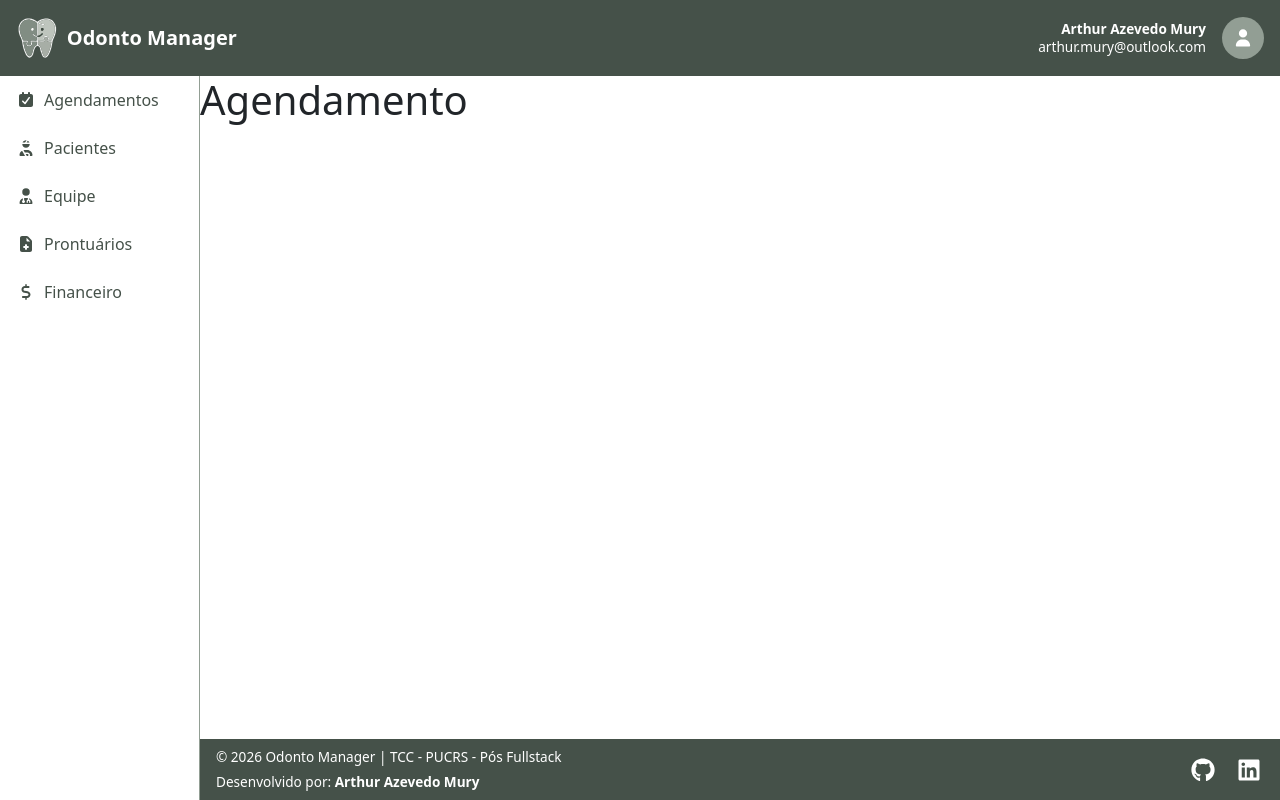
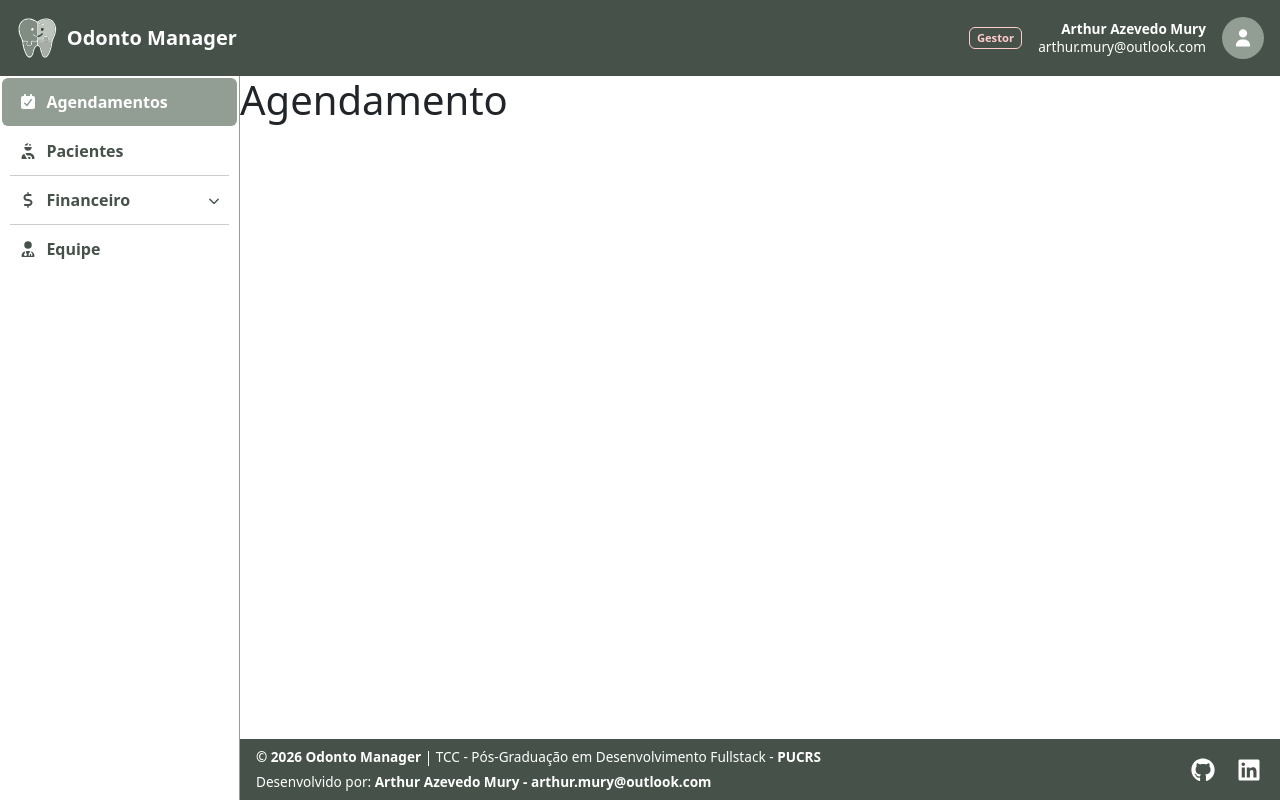
Before and after one commit to muryarth/tcc-pucrs-pos-fullstack, a React (Vite) app in the folder app-front-odonto-manager/client-side-web/: page / in a window 1280 px wide. Built offline with nearby package versions, Linux system fonts and the light colour scheme.

Commit message:
feat: subindo melhorias de layout na sidebar e no header da aplicação no browser

```diff
--- a/app-front-odonto-manager/client-side-web/src/components/Layout/components/Footer/index.tsx
+++ b/app-front-odonto-manager/client-side-web/src/components/Layout/components/Footer/index.tsx
@@ -7,10 +7,12 @@ function FooterComponent() {
     <footer className="app-layout-footer d-none d-md-flex align-items-center justify-content-between px-3 py-2">
       <div>
         <p className="m-0 mb-1">
-          © 2026 Odonto Manager | TCC - PUCRS - Pós Fullstack
+          <strong>© 2026 Odonto Manager</strong> | TCC - Pós-Graduação em
+          Desenvolvimento Fullstack - <strong>PUCRS</strong>
         </p>
         <p className="m-0">
-          Desenvolvido por: <strong>Arthur Azevedo Mury</strong>
+          Desenvolvido por:{" "}
+          <strong>Arthur Azevedo Mury - arthur.mury@outlook.com</strong>
         </p>
       </div>
       <div className="d-flex gap-3 fs-4">
--- a/app-front-odonto-manager/client-side-web/src/components/Layout/components/Header/index.tsx
+++ b/app-front-odonto-manager/client-side-web/src/components/Layout/components/Header/index.tsx
@@ -1,3 +1,4 @@
+import React from "react";
 import "./style.css";
 import appLogo from "../../../../assets/app-logo.svg";
 import { FontAwesomeIcon } from "@fortawesome/react-fontawesome";
@@ -7,7 +8,25 @@ type HeaderProps = {
   onToggleSidebar: () => void;
 };
 
+type UserRole =
+  | "strategic-manager"
+  | "operational-assistant"
+  | "operational-dentist";
+
+const roles: { key: UserRole; label: string; color: string }[] = [
+  { key: "strategic-manager", label: "Gestor", color: "#ffcccc" },
+  {
+    key: "operational-assistant",
+    label: "Assistente Administrativo",
+    color: "#ccccff",
+  },
+  { key: "operational-dentist", label: "Dentista", color: "#ccffcc" },
+];
+
 function HeaderComponent({ onToggleSidebar }: HeaderProps) {
+  const userRole: UserRole = "strategic-manager"; // Simulação de role do usuário
+  const role = roles.find((r) => r.key === userRole)!;
+
   return (
     <header className="app-layout-header d-flex align-items-center justify-content-between px-3">
       <div className="d-flex align-items-center gap-2">
@@ -17,6 +36,12 @@ function HeaderComponent({ onToggleSidebar }: HeaderProps) {
 
       <div className="d-flex align-items-center gap-3">
         <div className="d-none d-md-flex align-items-center gap-3">
+          <span
+            className="app-layout-header-role-badge"
+            style={{ "--badge-color": role.color } as React.CSSProperties}
+          >
+            {role.label}
+          </span>
           <div className="app-layout-header-user">
             <p className="m-0 fw-semibold">Arthur Azevedo Mury</p>
             <p className="m-0">arthur.mury@outlook.com</p>
--- a/app-front-odonto-manager/client-side-web/src/components/Layout/components/Header/style.css
+++ b/app-front-odonto-manager/client-side-web/src/components/Layout/components/Header/style.css
@@ -30,3 +30,13 @@ header.app-layout-header div.app-layout-header-user {
   line-height: 1.3;
   text-align: right;
 }
+
+header.app-layout-header span.app-layout-header-role-badge {
+  color: var(--badge-color);
+  border: 1px solid var(--badge-color);
+  border-radius: 6px;
+  padding: 0.1rem 0.45rem;
+  font-size: 0.7rem;
+  font-weight: 600;
+  white-space: nowrap;
+}
--- a/app-front-odonto-manager/client-side-web/src/components/Layout/components/Sidebar/index.tsx
+++ b/app-front-odonto-manager/client-side-web/src/components/Layout/components/Sidebar/index.tsx
@@ -1,7 +1,10 @@
-import { Link } from "react-router-dom";
+import { useState } from "react";
+import { Link, useLocation } from "react-router-dom";
 import { sidebarOptions } from "./options";
+import type { SidebarOption } from "./options";
 import "./style.css";
 import { FontAwesomeIcon } from "@fortawesome/react-fontawesome";
+import { faChevronDown, faChevronUp } from "@fortawesome/free-solid-svg-icons";
 
 type SidebarProps = {
   isOpen: boolean;
@@ -9,6 +12,30 @@ type SidebarProps = {
 };
 
 function SidebarComponent({ isOpen, isAnimating }: SidebarProps) {
+  const location = useLocation();
+
+  const hasActivePath = (option: SidebarOption) =>
+    option.navigationPaths.some((nav) => location.pathname === nav.path);
+
+  const isSinglePath = (option: SidebarOption) =>
+    option.navigationPaths.length === 1;
+
+  const [expanded, setExpanded] = useState<Record<string, boolean>>(() => {
+    const initial: Record<string, boolean> = {};
+    sidebarOptions.forEach((option) => {
+      if (!isSinglePath(option)) {
+        initial[option.label] = hasActivePath(option);
+      }
+    });
+    return initial;
+  });
+
+  const toggleExpand = (label: string) => {
+    setExpanded((prev) => ({ ...prev, [label]: !prev[label] }));
+  };
+
+  const isActive = (path: string) => location.pathname === path;
+
   const classes = [
     "app-layout-sidebar",
     isOpen ? "sidebar-open" : "",
@@ -18,11 +45,49 @@ function SidebarComponent({ isOpen, isAnimating }: SidebarProps) {
   return (
     <ul className={classes}>
       {sidebarOptions.map((option) => (
-        <li key={option.navigationPath}>
-          <Link to={option.navigationPath}>
-            <FontAwesomeIcon icon={option.icon} />
-            {option.label}
-          </Link>
+        <li key={option.label}>
+          {isSinglePath(option) ? (
+            <Link
+              to={option.navigationPaths[0].path}
+              className={
+                isActive(option.navigationPaths[0].path) ? "active" : ""
+              }
+            >
+              <FontAwesomeIcon icon={option.icon} />
+              {option.label}
+            </Link>
+          ) : (
+            <>
+              <button
+                className={`sidebar-parent${hasActivePath(option) ? " active" : ""}`}
+                onClick={() => toggleExpand(option.label)}
+              >
+                <span className="d-flex align-items-center gap-2">
+                  <FontAwesomeIcon icon={option.icon} />
+                  {option.label}
+                </span>
+                <FontAwesomeIcon
+                  icon={expanded[option.label] ? faChevronUp : faChevronDown}
+                  className="sidebar-chevron"
+                />
+              </button>
+              {expanded[option.label] && (
+                <ul className="sidebar-suboptions">
+                  {option.navigationPaths.map((nav) => (
+                    <li key={nav.path}>
+                      <Link
+                        to={nav.path}
+                        className={isActive(nav.path) ? "active" : ""}
+                      >
+                        {nav.icon && <FontAwesomeIcon icon={nav.icon} />}
+                        {nav.label}
+                      </Link>
+                    </li>
+                  ))}
+                </ul>
+              )}
+            </>
+          )}
         </li>
       ))}
     </ul>
--- a/app-front-odonto-manager/client-side-web/src/components/Layout/components/Sidebar/options.ts
+++ b/app-front-odonto-manager/client-side-web/src/components/Layout/components/Sidebar/options.ts
@@ -1,37 +1,54 @@
+import type { IconDefinition } from "@fortawesome/fontawesome-svg-core";
 import {
   faCalendarCheck,
   faUserInjured,
   faUserDoctor,
-  faFileMedical,
   faDollarSign,
+  faStethoscope,
+  faBoxes,
 } from "@fortawesome/free-solid-svg-icons";
 
-const sidebarOptions = [
+type NavigationPath = {
+  label: string;
+  path: string;
+  icon?: IconDefinition;
+};
+
+type SidebarOption = {
+  label: string;
+  icon: IconDefinition;
+  navigationPaths: NavigationPath[];
+};
+
+const sidebarOptions: SidebarOption[] = [
   {
     label: "Agendamentos",
     icon: faCalendarCheck,
-    navigationPath: "/",
+    navigationPaths: [{ label: "Agendamentos", path: "/" }],
   },
   {
     label: "Pacientes",
     icon: faUserInjured,
-    navigationPath: "/pacientes",
+    navigationPaths: [{ label: "Pacientes", path: "/pacientes" }],
+  },
+  {
+    label: "Financeiro",
+    icon: faDollarSign,
+    navigationPaths: [
+      {
+        label: "Consultas",
+        path: "/financeiro/consultas",
+        icon: faStethoscope,
+      },
+      { label: "Materiais", path: "/financeiro/materiais", icon: faBoxes },
+    ],
   },
   {
     label: "Equipe",
     icon: faUserDoctor,
-    navigationPath: "/equipe",
-  },
-  {
-    label: "Prontuários",
-    icon: faFileMedical,
-    navigationPath: "/prontuarios",
-  },
-  {
-    label: "Financeiro",
-    icon: faDollarSign,
-    navigationPath: "/financeiro",
+    navigationPaths: [{ label: "Equipe", path: "/equipe" }],
   },
 ];
 
 export { sidebarOptions };
+export type { SidebarOption, NavigationPath };
--- a/app-front-odonto-manager/client-side-web/src/components/Layout/components/Sidebar/style.css
+++ b/app-front-odonto-manager/client-side-web/src/components/Layout/components/Sidebar/style.css
@@ -1,25 +1,112 @@
 ul.app-layout-sidebar {
-  width: 200px;
+  width: 240px;
   list-style-type: none;
   border-right: 1px solid var(--color-secondary);
-  padding: 0;
+  padding: 0.15rem 0.15rem;
   margin: 0;
   height: 100%;
   flex-shrink: 0;
+  overflow-y: auto;
 }
 
-ul.app-layout-sidebar li a {
+ul.app-layout-sidebar li a,
+ul.app-layout-sidebar li > button.sidebar-parent {
   display: flex;
   align-items: center;
   gap: 0.5rem;
   padding: 0.75rem 1rem;
   color: var(--color-primary);
+  font-weight: 600;
+  border-radius: 6px;
+  transition:
+    color 0.3s ease,
+    background-color 0.3s ease,
+    font-size 0.3s ease;
+}
+
+ul.app-layout-sidebar li a {
   text-decoration: none;
 }
 
-ul.app-layout-sidebar li a:hover {
-  transition: ease 0.3s;
-  background-color: var(--color-tertiary);
+ul.app-layout-sidebar li > button.sidebar-parent {
+  justify-content: space-between;
+  width: 100%;
+  background: none;
+  border: none;
+  cursor: pointer;
+  font-size: inherit;
+}
+
+ul.app-layout-sidebar li a:hover,
+ul.app-layout-sidebar li > button.sidebar-parent:hover {
+  background-color: var(--color-secondary);
+  color: var(--color-white);
+  font-size: 1.05rem;
+}
+
+ul.app-layout-sidebar li a.active,
+ul.app-layout-sidebar li > button.sidebar-parent.active {
+  background-color: var(--color-secondary);
+  color: var(--color-white);
+}
+
+ul.app-layout-sidebar > li::after {
+  content: "";
+  display: block;
+  height: 1px;
+  background-color: var(--color-gray);
+  margin: 0 0.5rem;
+  opacity: 1;
+  transition: opacity 0.2s ease;
+}
+
+ul.app-layout-sidebar > li:last-child::after,
+ul.app-layout-sidebar > li:hover::after,
+ul.app-layout-sidebar > li:has(+ li:hover)::after,
+ul.app-layout-sidebar > li:has(> a.active)::after,
+ul.app-layout-sidebar > li:has(> .sidebar-parent.active)::after {
+  opacity: 0;
+}
+
+ul.app-layout-sidebar li a.active {
+  background-color: var(--color-secondary);
+  color: var(--color-white);
+  font-weight: 600;
+}
+
+ul.app-layout-sidebar li > button.sidebar-parent .sidebar-chevron {
+  font-size: 0.7rem;
+}
+
+ul.app-layout-sidebar li > ul.sidebar-suboptions {
+  list-style: none;
+  padding: 0;
+  margin: 0;
+  background-color: color-mix(in srgb, var(--color-secondary) 15%, transparent);
+  border-left: 3px solid var(--color-secondary);
+}
+
+ul.app-layout-sidebar li > ul.sidebar-suboptions li a {
+  padding-left: 2rem !important;
+  font-size: 0.9rem;
+  color: var(--color-secondary);
+  font-weight: 500;
+  border-radius: 6px;
+  transition:
+    background-color 0.3s ease,
+    color 0.3s ease,
+    font-size 0.3s ease;
+}
+
+ul.app-layout-sidebar li > ul.sidebar-suboptions li a:hover {
+  color: var(--color-white);
+  font-weight: 500;
+  font-size: 0.95rem;
+}
+
+ul.app-layout-sidebar li > ul.sidebar-suboptions li a.active {
+  color: var(--color-white);
+  font-weight: 600;
 }
 
 @media (max-width: 767px) {
@@ -32,7 +119,6 @@ ul.app-layout-sidebar li a:hover {
     height: calc(100vh - var(--header-height));
     background-color: var(--color-white);
     transform: translateX(-100%);
-    overflow-y: auto;
     border-right: none;
   }
 
```
